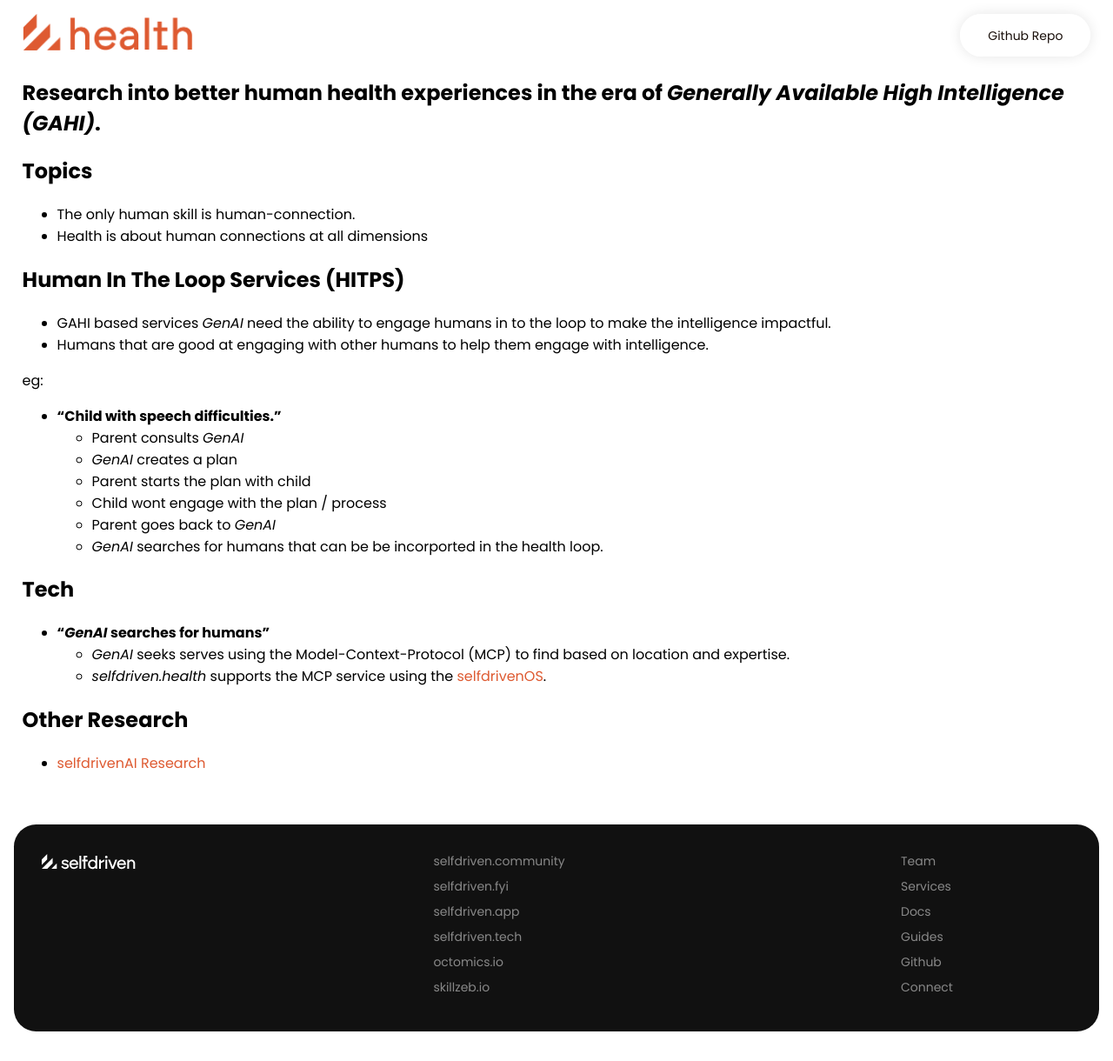
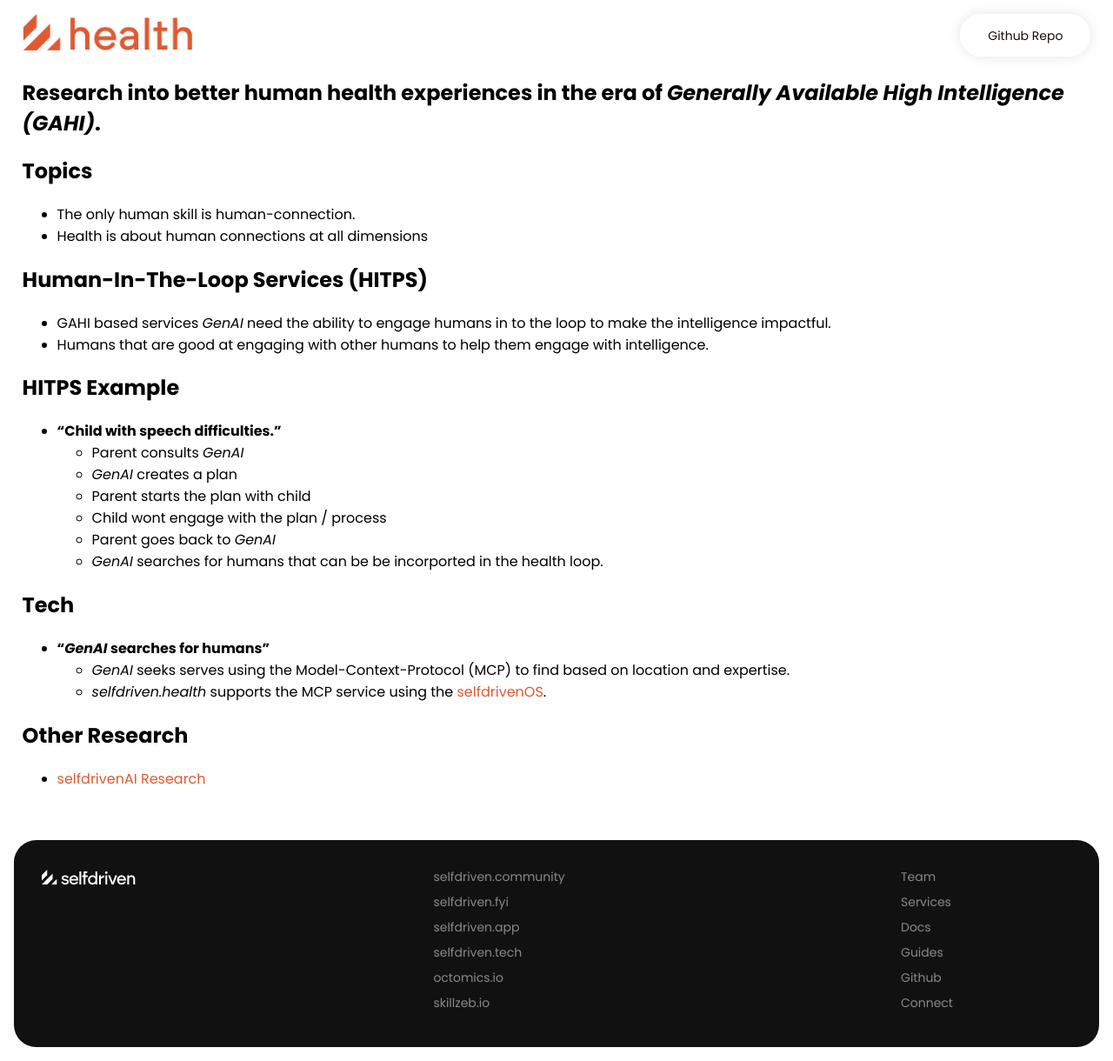
Before and after one commit to selfdriven-foundation/selfdriven-health, a Jekyll site: the page built from docs/pages/research.md, in a window 1280 px wide. Shown: the whole page at 87% size. Built offline with Jekyll 4.4.1, drawn with Linux system fonts in a browser that asks for light colours.

Commit message:
Update research.md

```diff
--- a/docs/pages/research.md
+++ b/docs/pages/research.md
@@ -10,11 +10,12 @@
 - The only human skill is human-connection.
 - Health is about human connections at all dimensions
 
-## Human In The Loop Services (HITPS)
+## Human-In-The-Loop Services (HITPS)
 - GAHI based services *GenAI* need the ability to engage humans in to the loop to make the intelligence impactful.
 - Humans that are good at engaging with other humans to help them engage with intelligence.
 
-eg:
+## HITPS Example
+
 - **"Child with speech difficulties."**
     - Parent consults *GenAI*
     -  *GenAI* creates a plan
```
